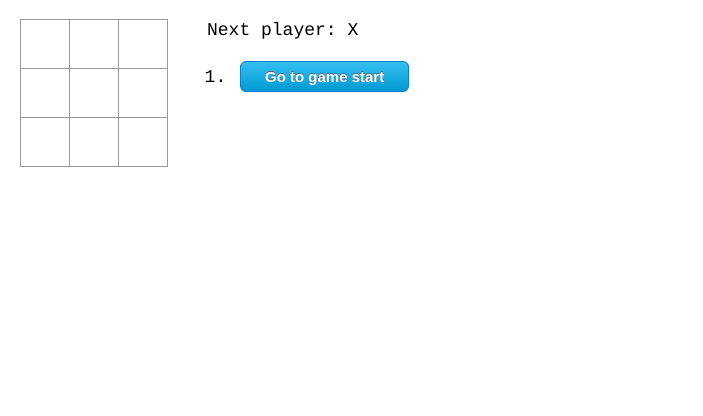
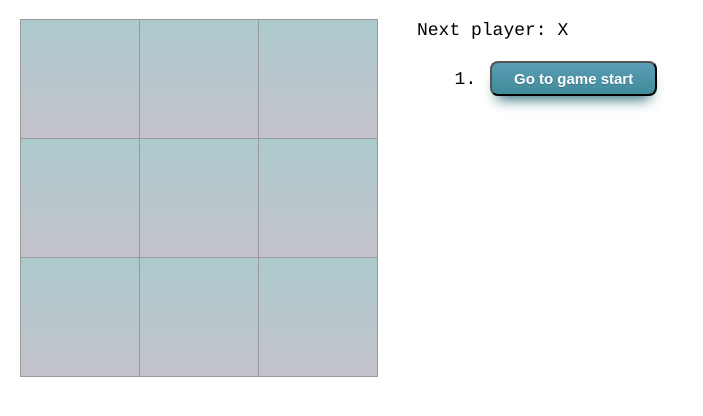
Before and after one commit to zachandblue/Tic_Tac_Toe, a React app: page / in a window 1280 px wide. Shown: the whole page, without its empty margins (0-703 px from the left). Built offline with nearby package versions, Linux system fonts and the light colour scheme.

Commit message:
change colors and styling

```diff
--- a/src/index.css
+++ b/src/index.css
@@ -4,7 +4,7 @@ body {
 }
 
 ol, ul {
-  padding-left: 30px;
+  padding-left: 70px;
 }
 
 .board-row:after {
@@ -24,13 +24,16 @@ ol, ul {
   font-size: 24px;
   font-weight: bold;
   line-height: 34px;
-  height: 50px;
+  height: 120px;
   margin-right: -1px;
   margin-top: -1px;
   padding: 0;
   text-align: center;
-  width: 50px;
+  width: 120px;
+  background: linear-gradient(to bottom, rgba(172,202,204,1) 0%, rgba(196,194,204,1) 100%);
 }
+
+
 
 .square:focus {
   outline: none;
@@ -50,28 +53,29 @@ ol, ul {
 }
 
 .timeTravel {
-  -webkit-box-shadow: 0px 1px 0px 0px #f0f7fa;
-	box-shadow: 0px 1px 0px 0px #f0f7fa;
-	background:-webkit-gradient(linear, left top, left bottom, color-stop(0.05, #33bdef), color-stop(1, #019ad2));
-	background:-moz-linear-gradient(top, #33bdef 5%, #019ad2 100%);
-	background:-webkit-linear-gradient(top, #33bdef 5%, #019ad2 100%);
-	background:-o-linear-gradient(top, #33bdef 5%, #019ad2 100%);
-	background:-ms-linear-gradient(top, #33bdef 5%, #019ad2 100%);
-	background:linear-gradient(to bottom, #33bdef 5%, #019ad2 100%);
-	filter:progid:DXImageTransform.Microsoft.gradient(startColorstr='#33bdef', endColorstr='#019ad2',GradientType=0);
-	background-color:#33bdef;
-	-moz-border-radius:6px;
-	-webkit-border-radius:6px;
-	border-radius:6px;
-	border:1px solid #057fd0;
+  -moz-box-shadow: 0px 10px 14px -7px #276873;
+	-webkit-box-shadow: 0px 10px 14px -7px #276873;
+	box-shadow: 0px 10px 14px -7px #276873;
+	background:-webkit-gradient(linear, left top, left bottom, color-stop(0.05, #599bb3), color-stop(1, #408c99));
+	background:-moz-linear-gradient(top, #599bb3 5%, #408c99 100%);
+	background:-webkit-linear-gradient(top, #599bb3 5%, #408c99 100%);
+	background:-o-linear-gradient(top, #599bb3 5%, #408c99 100%);
+	background:-ms-linear-gradient(top, #599bb3 5%, #408c99 100%);
+	background:linear-gradient(to bottom, #599bb3 5%, #408c99 100%);
+	filter:progid:DXImageTransform.Microsoft.gradient(startColorstr='#599bb3', endColorstr='#408c99',GradientType=0);
+	background-color:#599bb3;
+	-moz-border-radius:8px;
+	-webkit-border-radius:8px;
+	border-radius:8px;
 	display:inline-block;
 	cursor:pointer;
 	color:#ffffff;
 	font-family:Arial;
 	font-size:15px;
 	font-weight:bold;
-	padding:6px 24px;
+	padding:7px 22px;
 	text-decoration:none;
-	text-shadow:0px -1px 0px #5b6178;
+	text-shadow:0px 1px 0px #3d768a;
   margin: 3px;
+
 }
```
